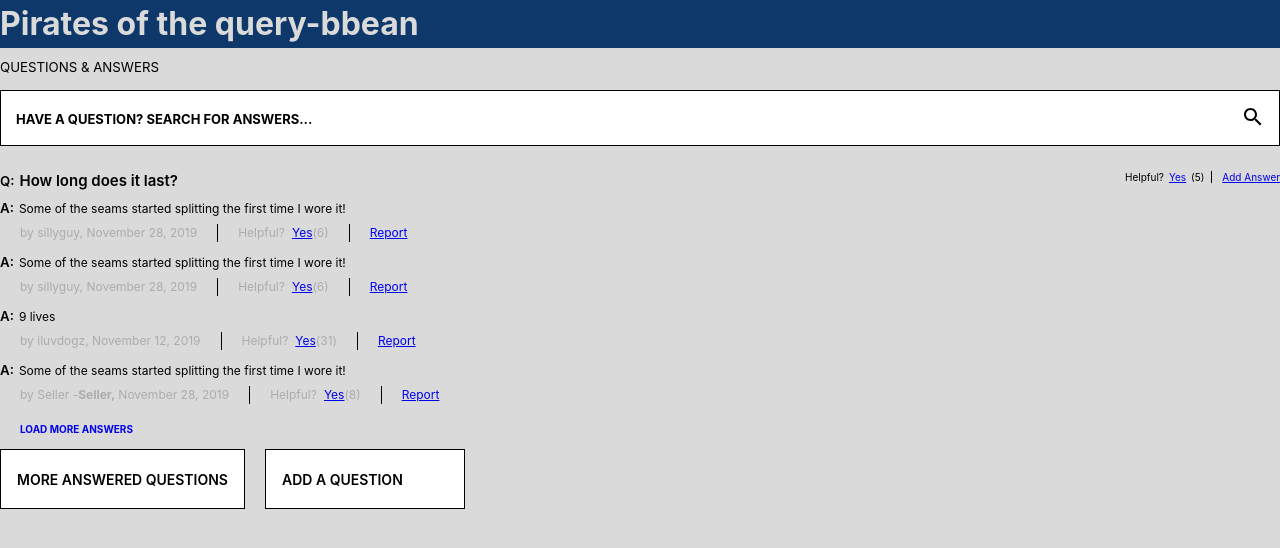
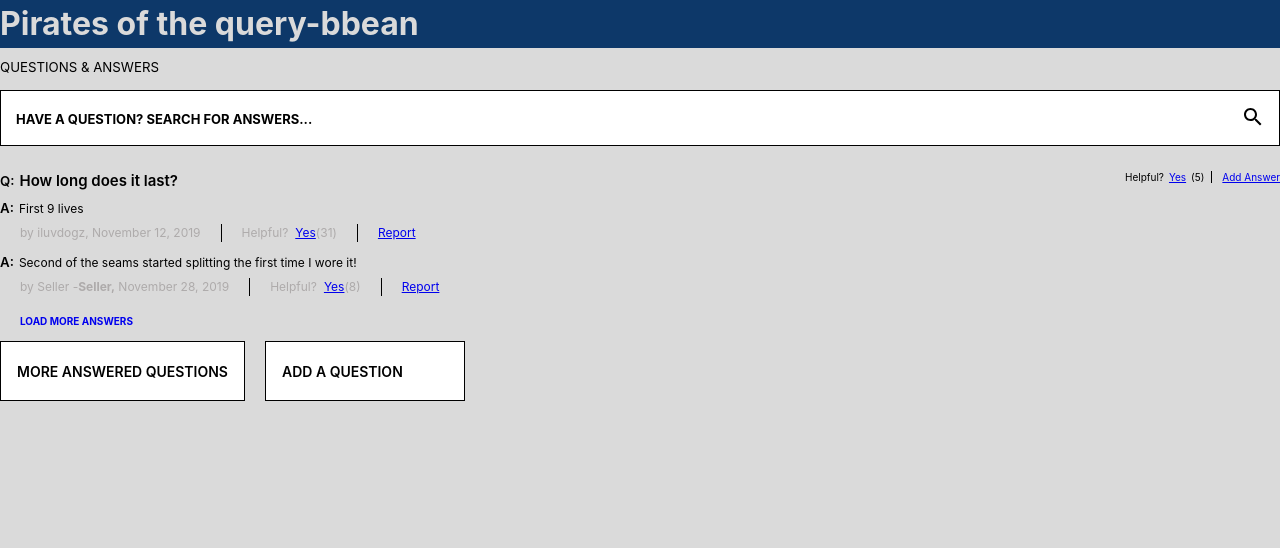
Before and after one commit to pirates-of-the-query-bbean/atelier, a React (Create React App) app in the folder client/: page / in a window 1280 px wide. Shown: the top 548 px of the page. Built offline with nearby package versions, Linux system fonts and the light colour scheme; the HTML template or start-up script is replaced by a standard one.

Commit message:
Completed sorting for answers

```diff
--- a/client/src/Questions.jsx
+++ b/client/src/Questions.jsx
@@ -83,7 +83,9 @@ function Questions() {
       <QuestionList
       questionArr={questionArr}
       setQuestionArr={setQuestionArr}
-      questionsStartIndex={questionsStartIndex} sort={sort}/>
+      questionsStartIndex={questionsStartIndex}
+      showTwoMoreItems={showTwoMoreItems}
+      sort={sort}/>
 
       <div className={styles.questions__buttons}>
         <CustomButton style={styles.custom__button}
--- a/client/src/questions/AnswerList.jsx
+++ b/client/src/questions/AnswerList.jsx
@@ -3,7 +3,7 @@ import Answer from './Answer.jsx';
 import styles from './Answer.module.scss';
 import axios from 'axios';
 
-function AnswerList({ question, helpful, report }) {
+function AnswerList({ question, helpful, report, sort, answersStartIndex, setAnswersStartIndex, showTwoMoreItems }) {
   const [answerArr, setAnswerArr] = useState([]);
 
   function getAnswers(question_id) {
@@ -26,22 +26,27 @@ function AnswerList({ question, helpful, report }) {
 
     for (let key in answerObj) {
       answers.push(answerObj[key]);
+
     }
-    setAnswerArr(answers);
+    sort(answers, setAnswerArr, 'helpfulness');
+    // setAnswerArr(answers);
+
+    console.log(answerArr);
+
   }
 
   const testAnswer = {
     73: {
       "id": 73,
-      "body": "Some of the seams started splitting the first time I wore it!",
+      "body": "Last of the seams started splitting the first time I wore it!",
       "date": "2019-11-28T00:00:00.000Z",
       "answerer_name": "sillyguy",
-      "helpfulness": 6,
+      "helpfulness": -6,
       "photos": [],
     },
     78: {
       "id": 78,
-      "body": "9 lives",
+      "body": "First 9 lives",
       "date": "2019-11-12T00:00:00.000Z",
       "answerer_name": "iluvdogz",
       "helpfulness": 31,
@@ -49,7 +54,7 @@ function AnswerList({ question, helpful, report }) {
     },
     70: {
       "id": 70,
-      "body": "Some of the seams started splitting the first time I wore it!",
+      "body": "Six of the seams started splitting the first time I wore it!",
       "date": "2019-11-28T00:00:00.000Z",
       "answerer_name": "sillyguy",
       "helpfulness": 6,
@@ -57,7 +62,7 @@ function AnswerList({ question, helpful, report }) {
     },
     82: {
       "id": 82,
-      "body": "Some of the seams started splitting the first time I wore it!",
+      "body": "Second of the seams started splitting the first time I wore it!",
       "date": "2019-11-28T00:00:00.000Z",
       "answerer_name": "Seller",
       "helpfulness": 8,
@@ -70,16 +75,20 @@ function AnswerList({ question, helpful, report }) {
     getAnswers2(testAnswer);
   }, []);
 
+
   return (
     <section>
-      {answerArr.map((answer, index) => {
+      {answerArr.slice(0, 2).map((answer, index) => {
         return (
           <Answer key={index} answer={answer} helpful={helpful} report={report}/>
           )}
         )}
       <a href='#'
         className={styles.loadMoreAnswers}
-        onClick={(e) => console.log('clicked')}>Load More Answers</a>
+        onClick={(e) => {
+          e.preventDefault()
+          showTwoMoreItems(setAnswersStartIndex, answersStartIndex)
+        }}>Load More Answers</a>
     </section>
   )
 }
--- a/client/src/questions/Question.jsx
+++ b/client/src/questions/Question.jsx
@@ -2,7 +2,7 @@ import React, {useState, useEffect} from 'react';
 import AnswerList from './AnswerList.jsx';
 import styles from './Question.module.scss';
 
-function Question({ question, upvote }) {
+function Question({ question, upvote, sort }) {
   const { question_body, question_date, asker_name, question_helpfulness, answers, reported} = question;
 
   useEffect(() => {
@@ -22,7 +22,7 @@ function Question({ question, upvote }) {
         </span>
         </div>
       </h5>
-      <AnswerList upvote={upvote}/>
+      <AnswerList upvote={upvote} sort={sort}/>
     </section>
   )
 }
--- a/client/src/questions/QuestionList.jsx
+++ b/client/src/questions/QuestionList.jsx
@@ -1,7 +1,7 @@
 import React, { useState, useEffect } from 'react';
 import Question from './Question.jsx';
 
-function QuestionList ({ product, questionArr, setQuestionArr, questionsStartIndex, sortQuestions }) {
+function QuestionList ({ product, questionArr, setQuestionArr, questionsStartIndex, answersStartIndex, setAnswersStartIndex, sort, showTwoMoreItems }) {
 
   const getQuestions = () => {
     // axios.get(`/questions/${product_id}/`)
@@ -18,11 +18,6 @@ function QuestionList ({ product, questionArr, setQuestionArr, questionsStartInd
     //   });
   }
 
-  function sort(arr, setState, property) {
-    const sortedArr = [...arr].sort((a, b) => b[property] - a[property]);
-    setState(sortedArr);
-  }
-
   useEffect(() => {
     sort(questionArr, setQuestionArr, 'question_helpfulness');
   }, []);
@@ -31,7 +26,14 @@ function QuestionList ({ product, questionArr, setQuestionArr, questionsStartInd
     <section>
       {questionArr.slice(0, questionsStartIndex + 1).map((question) => {
         return(
-          <Question key={question.question_id} question={question} />
+          <Question
+            key={question.question_id}
+            question={question}
+            sort={sort}
+            answersStartIndex={answersStartIndex}
+            setAnswersStartIndex={setAnswersStartIndex}
+            showTwoMoreItems={showTwoMoreItems}
+            />
         )
       })}
     </section>
```
